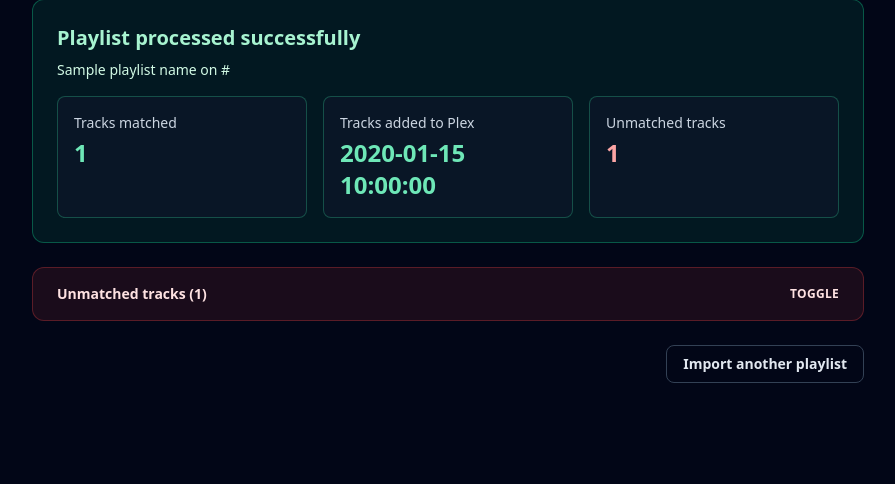
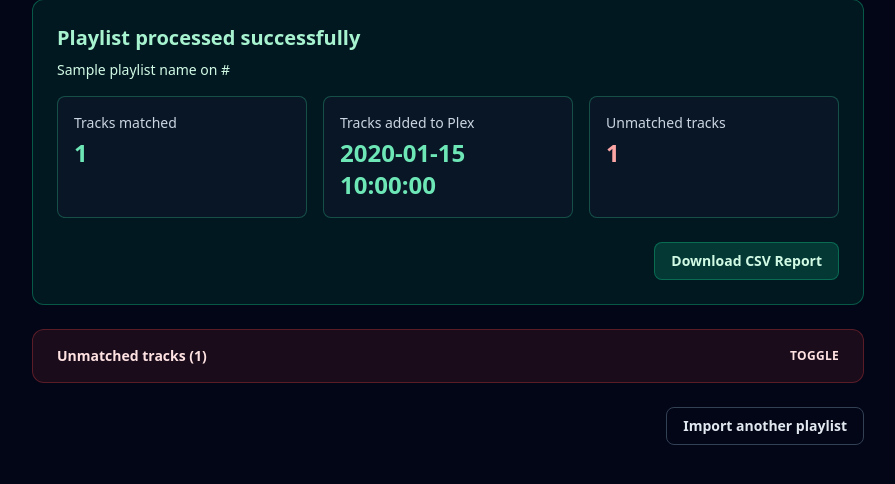
Before and after one commit to bogdansuditu/Plex-CSV-Playlist-Importer, a FastAPI app: template app/templates/result.html in a window 1280 px wide. Shown: the part 141-625 px from the top of the page, without its empty margins (192-1087 px from the left). Run offline with FastAPI, Linux system fonts and the light colour scheme; the template is opened without the code that fills it: most values are stand-ins (such as "Sample title", 1, 10 or a date in 2020); some libraries are stand-ins or nearby versions.

Commit message:
Added export of the import report

```diff
--- a/app/main.py
+++ b/app/main.py
@@ -1,10 +1,13 @@
 import asyncio
+import csv
 import logging
+from io import StringIO
 from pathlib import Path
-from typing import Any, Dict, Optional
+from typing import Any, Dict, List, Optional
+from uuid import uuid4
 
 from fastapi import Body, FastAPI, File, Form, Request, UploadFile
-from fastapi.responses import HTMLResponse, JSONResponse
+from fastapi.responses import HTMLResponse, JSONResponse, Response
 from fastapi.templating import Jinja2Templates
 
 from app.config import settings
@@ -12,6 +15,7 @@ from app.services.csv_loader import CSVParseError, parse_playlist_csv
 from app.services.playlist_importer import PlaylistImportError, PlaylistImporter
 from app.services.progress import progress_tracker
 from plexapi.server import PlexServer
+from app.models import ImportResult, PlaylistEntry
 
 LOG_DIR = Path("logs")
 LOG_DIR.mkdir(parents=True, exist_ok=True)
@@ -38,6 +42,8 @@ logger = logging.getLogger(__name__)
 
 app = FastAPI(title="Plex CSV Playlist Importer")
 templates = Jinja2Templates(directory="app/templates")
+
+REPORT_STORE: Dict[str, str] = {}
 
 
 def _form_bool(value: Optional[str]) -> bool:
@@ -212,6 +218,8 @@ async def import_playlist(
         "playlist_name": active_playlist_name,
         "plex_url": importer.plex_url,
     }
+    report_token = _store_report(result, playlist_payload.entries)
+    context["report_token"] = report_token
     response = templates.TemplateResponse("result.html", context)
     if job_id:
         progress_tracker.pop(job_id)
@@ -278,3 +286,41 @@ async def fetch_music_libraries(payload: Dict[str, str] = Body(default={})):  #
     except Exception as exc:
         logger.exception("Failed to fetch Plex libraries: %s", exc)
         return JSONResponse({"error": "Unable to retrieve music libraries."}, status_code=502)
+
+
+@app.get("/report/{token}")
+async def download_report(token: str) -> Response:
+    csv_data = REPORT_STORE.pop(token, None)
+    if not csv_data:
+        return JSONResponse({"error": "Report expired or not found."}, status_code=404)
+    return Response(
+        content=csv_data,
+        media_type="text/csv",
+        headers={
+            "Content-Disposition": f"attachment; filename=import-report-{token}.csv"
+        },
+    )
+
+
+def _store_report(result: ImportResult, entries: List[PlaylistEntry]) -> str:
+    unmatched_map = {
+        item.row: item.reason or "No confident match found."
+        for item in result.unmatched
+    }
+
+    buffer = StringIO()
+    writer = csv.writer(buffer)
+    writer.writerow(["Artist", "Album", "Track", "Status"])
+
+    for entry in entries:
+        status = unmatched_map.get(entry.row, "Imported ok")
+        writer.writerow([
+            entry.artist_name,
+            entry.album_name or "",
+            entry.track_name,
+            status,
+        ])
+
+    token = uuid4().hex
+    REPORT_STORE[token] = buffer.getvalue()
+    return token
--- a/app/templates/result.html
+++ b/app/templates/result.html
@@ -19,6 +19,13 @@
                 <dd class="mt-1 text-2xl font-semibold {% if result.unmatched %}text-red-300{% else %}text-emerald-300{% endif %}">{{ result.unmatched|length }}</dd>
             </div>
         </dl>
+        {% if report_token %}
+        <div class="mt-6 flex justify-end">
+            <a href="/report/{{ report_token }}" class="inline-flex items-center gap-2 rounded-lg border border-emerald-500/40 bg-emerald-500/20 px-4 py-2 text-sm font-semibold text-emerald-100 transition hover:bg-emerald-500/30">
+                Download CSV Report
+            </a>
+        </div>
+        {% endif %}
     </div>
 
     {% if result.unmatched %}
```
Also changed, not shown: README.md.
